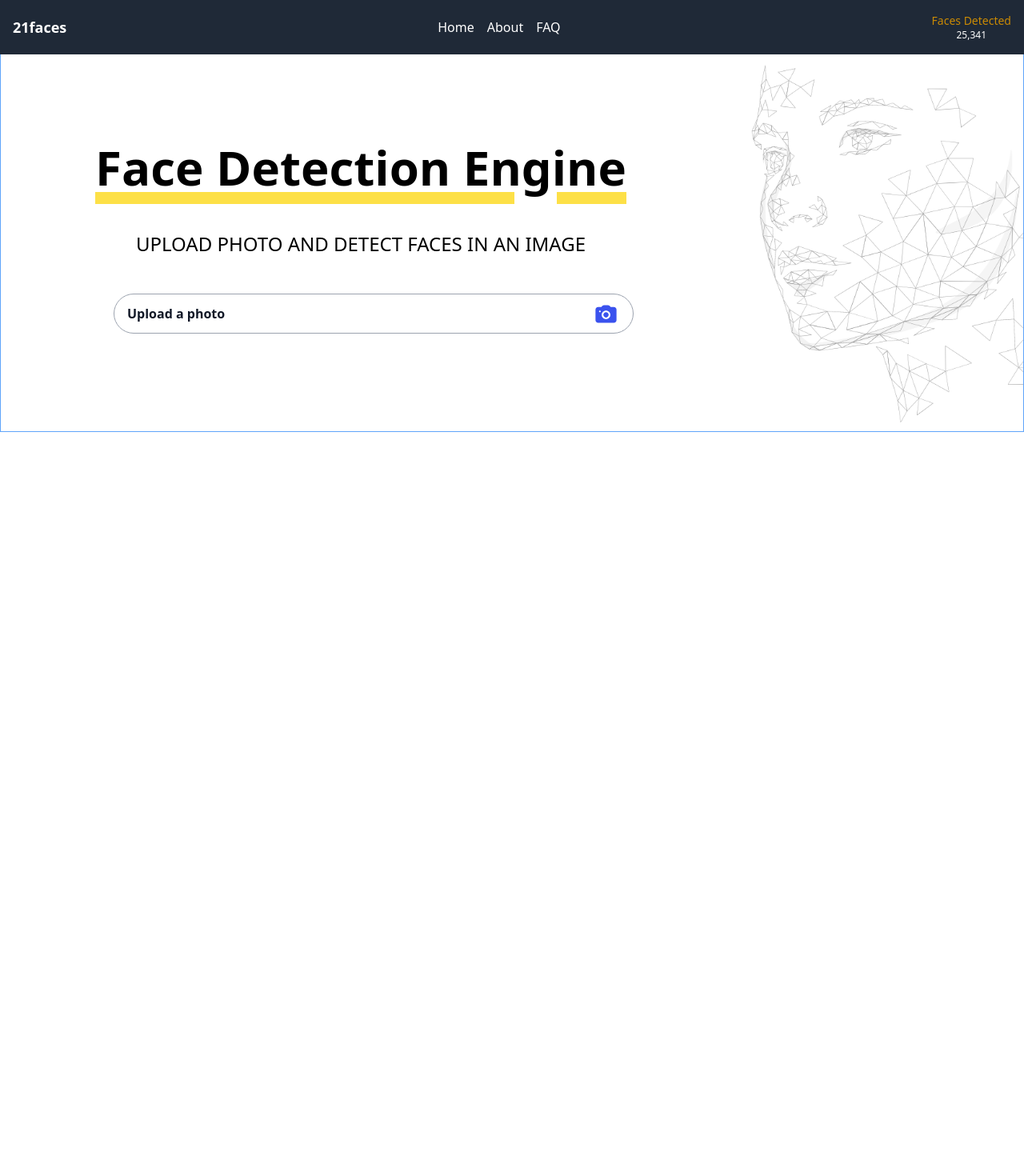
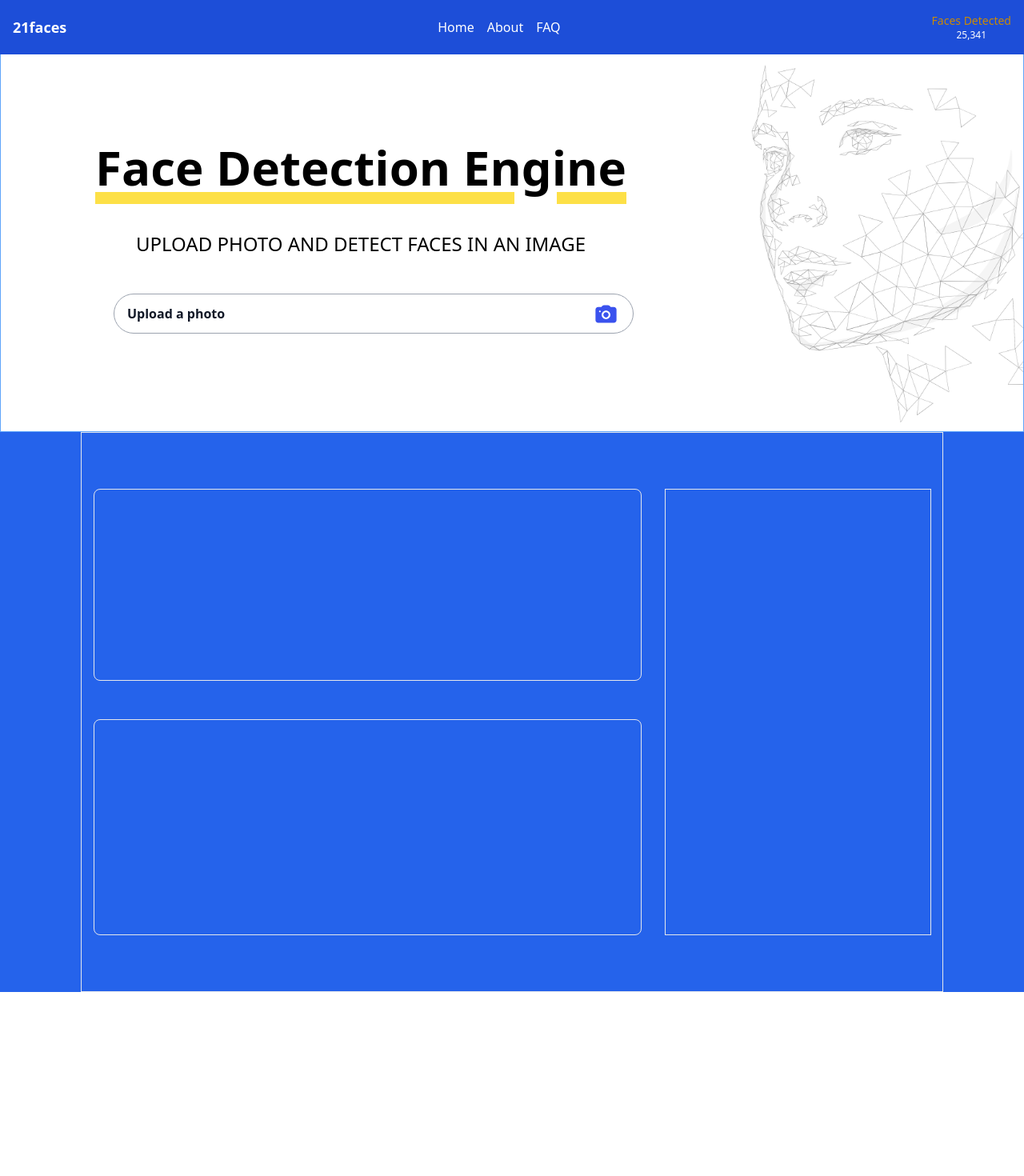
Before and after one commit to knosei/Face-Detection-Site, a React (Vite) app: page / in a window 1280 px wide. Shown: the top 1470 px of the page at 80% size. Before the commit the page ends 800 px from the top, so only its background shows below. Built offline with nearby package versions, Linux system fonts and the light colour scheme.

Commit message:
created about section

```diff
--- /dev/null
+++ b/src/About.jsx
@@ -0,0 +1,19 @@
+import React from 'react'
+
+const About = () => {
+  return (
+    <div className='flex bg-blue-600 justify-center items-center'>
+        <div className='flex border border-blue-00 h-[700px] w-[1078px] justify-around items-center'>
+            <div className='flex flex-col justify-between h-[558px]'>
+                <div className='border h-[240px] w-[685px] rounded-lg'></div>
+                <div className='border h-[270px] w-[685px] rounded-lg'></div>
+            </div>
+            <div className='border h-[558px] w-[333px]'></div>
+
+        </div>
+    </div>
+
+  )
+}
+
+export default About
--- a/src/Header.jsx
+++ b/src/Header.jsx
@@ -21,7 +21,7 @@ const Header = () => {
   }, [prevScrollPos]);
 
   return (
-    <nav className={`flex justify-between items-center bg-gray-800 text-white p-4 fixed top-0 left-0 right-0 z-50
+    <nav className={`flex justify-between items-center bg-blue-700 text-white p-4 fixed top-0 left-0 right-0 z-50
     transform transition-transform ${visible ? 'translate-y-0' : '-translate-y-full'
     }`}>
       <div className="flex items-center">
--- a/src/main.jsx
+++ b/src/main.jsx
@@ -6,6 +6,7 @@ import Header from './Header.jsx'
 import Test from './Test.jsx'
 import UploadContainer from './UploadContainer.jsx'
 import NavbarTest from './NavbarTest.jsx'
+import About from './About.jsx'
 
 
 ReactDOM.createRoot(document.getElementById('root')).render(
@@ -13,7 +14,8 @@ ReactDOM.createRoot(document.getElementById('root')).render(
     <Header />
     {/* <NavbarTest /> */}
     <App />
-    {/* <Test /> */}
+    <About />
+    <Test />
     {/* <UploadContainer /> */}
   </React.StrictMode>,
 )
```
